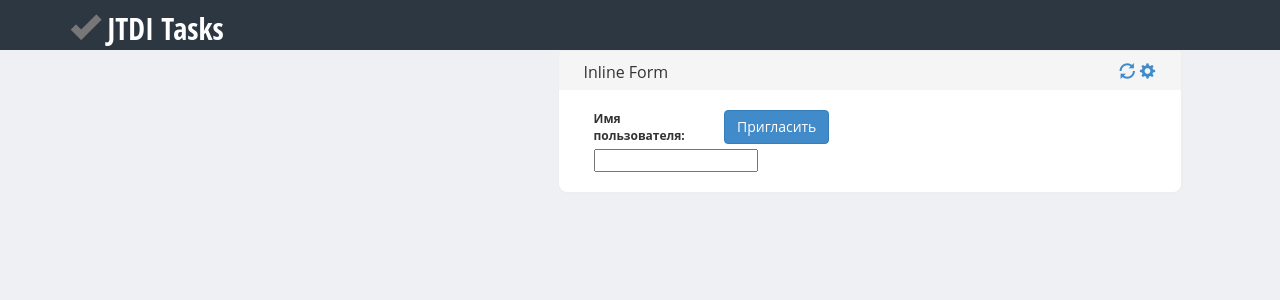
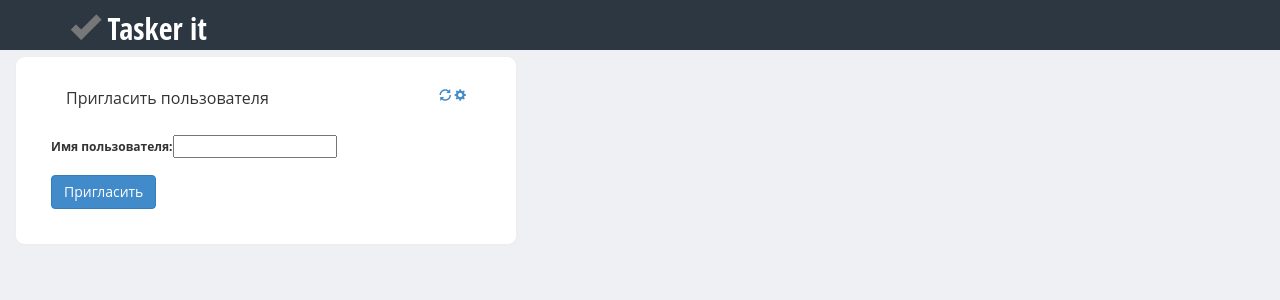
Before and after one commit to kpronink/JTDI, a Django app: template JtdiTASKS/templates/JtdiTASKS/user_invite.html in a window 1280 px wide. Shown: the top 300 px of the page. Run offline with Django 3.2, Linux system fonts and the light colour scheme; the template is opened without the code that fills it: values that come from a table or form of the project are taken from there, others are empty; some libraries are stand-ins or nearby versions.

Commit message:
edit project

```diff
--- a/JtdiTASKS/forms.py
+++ b/JtdiTASKS/forms.py
@@ -20,9 +20,10 @@ class DataTimeInput(Input):
 
 
 class CharFieldWidget(Input):
-    def __init__(self, max_length=None, min_length=None, strip=True, empty_value='', *args, **kwargs):
+    def __init__(self, max_length=None, min_length=None, strip=True, empty_value='', name='', *args, **kwargs):
         self.max_length = max_length
         self.min_length = min_length
+        self.name = name
         self.strip = strip
         self.empty_value = empty_value
         super(CharFieldWidget, self).__init__(*args, **kwargs)
@@ -68,10 +69,10 @@ class UserForm(forms.ModelForm):
 
 
 class TaskForm(forms.Form):
-    PRIORITY_1 = 'red'
-    PRIORITY_2 = 'yellow'
-    PRIORITY_3 = 'green'
-    PRIORITY_4 = 'grey'
+    PRIORITY_1 = '1'
+    PRIORITY_2 = '2'
+    PRIORITY_3 = '3'
+    PRIORITY_4 = '4'
 
     PRIORITY_CHOISE = (
         (PRIORITY_4, 'Степень важности 4'),
@@ -141,3 +142,7 @@ class ProjectForm(forms.ModelForm):
         labels = {
             'title': '',
         }
+
+
+class ProjectFormRename(forms.Form):
+    title = forms.CharField(label='Новый заголовок')
--- a/JtdiTASKS/static/js/custom.js
+++ b/JtdiTASKS/static/js/custom.js
@@ -18,3 +18,17 @@ $(document).ready(function(){
   });
 
 });
+
+
+$("#id_username").change(function () {
+    $.ajax({
+        url: "/ajax/validate_username/",
+        data: {'username': $("#id_username")[0].value},
+        dataType: 'json',
+        success: function (data) {
+            if (data.is_taken != true) {
+                alert(data.error_message);
+            }
+        }
+    });
+});
--- a/JtdiTASKS/static/js/parse_date.js
+++ b/JtdiTASKS/static/js/parse_date.js
@@ -263,7 +263,7 @@ $scope.jsParseDate = function(title) {
             var sms = "";
         }}
         if (mydate == "") {mydate = new Date()};
-        document.getElementById('id_time_field').value = mydate.getHours() + ":" + (mydate.getMinutes()<10?'0':'') + mydate.getMinutes();
+        document.getElementById('id_time_field').value = (mydate.getHours()<10?'0'+mydate.getHours():'') + ":" + (mydate.getMinutes()<10?'0':'') + mydate.getMinutes();
 
         var day = mydate.getDate() + "";
         var month = (mydate.getMonth() + 1) + "";
--- a/JtdiTASKS/templates/JtdiTASKS/base.html
+++ b/JtdiTASKS/templates/JtdiTASKS/base.html
@@ -5,7 +5,7 @@
 <html>
 
 <head>
-    <title>JTDI Tasks</title>
+    <title>Tasker it</title>
     <meta name="viewport" content="width=device-width, initial-scale=1.0">
     <!-- jQuery UI -->
     <script src="https://code.jquery.com/jquery-3.1.0.min.js"></script>
@@ -30,23 +30,8 @@
             }
         }
     </script>
+
     {% block javascript %}
-        <script>
-            $("#id_username").change(function () {
-              $.ajax({
-                url: "{% url 'validate_username' %}",
-                data: {'username': $("#id_username")[0].value},
-                dataType: 'json',
-                success: function (data) {
-                  if (data.is_taken) {
-                    alert(data.error_message);
-                  }
-                }
-              });
-
-            });
-          </script>
-
     <script>
         function show()
         {
@@ -59,6 +44,7 @@
                       '<div id="myAlert5" class="alert alert-success">',
                           '   <span class="close">&times;</span>',
                           '   <a href="%KEY%">%value%</a>',
+                          '   <a href="%KEY%not_remind">| Не напоминать</a>',
                       '</div>'
                         ].join("\n");
                         var el = document.getElementById('alert');
@@ -105,7 +91,7 @@
                 <div class="col-md-5">
                     <!-- Logo -->
                     <div class="logo">
-                        <h1><a href={% url 'task_list' %}><i class="glyphicon glyphicon-ok" style="color: #777777"></i> JTDI Tasks</a></h1> </div>
+                        <h1><a href={% url 'task_list' %}><i class="glyphicon glyphicon-ok" style="color: #777777"></i> Tasker it</a></h1> </div>
                 </div> {% if user.is_authenticated %}
                 {% search_block user %}
                 {% profile_menu user%}{% endif %}
--- a/JtdiTASKS/templates/JtdiTASKS/finished_task.html
+++ b/JtdiTASKS/templates/JtdiTASKS/finished_task.html
@@ -26,6 +26,7 @@
 				                  <th>Дата начала</th>
                                   <th> </th>
                                   <th>Время начала</th>
+                                  <th>Дата завершения</th>
 				                </tr>
 				              </thead>
 				              <tbody>
@@ -41,6 +42,7 @@
                                         <td>  </td>
                                     {% endif %}
                                     <td>{{ task.time }}</td>
+                                    <td>{{ task.date_finish }}</td>
                                     <td><a href="{% url 'task_restore' pk=task.pk %}" data-rel="collapse" title="Восстановить задачу">
                                         <i class="glyphicon glyphicon-backward"></i></a></td>
                                     <td><a href="{% url 'task_del' pk=task.pk %}" data-rel="collapse" title="Удалить задачу">
--- a/JtdiTASKS/templates/JtdiTASKS/index.html
+++ b/JtdiTASKS/templates/JtdiTASKS/index.html
@@ -41,11 +41,12 @@
                                     {% endif %}
                                     <td>{{ task.time }}</td>
                                     <td><a href="{% url 'task_finish' pk=task.pk %}" data-rel="collapse" title="Завершить задачу">
-                                        <i class="glyphicon glyphicon-flag" style="color: {{ task.priority }}"></i></a></td>
+                                        <i class="glyphicon glyphicon-flag" style="color: {{ task.color }}"></i></a></td>
                                     <td><a href="{% url 'task_edit' pk=task.pk %}" data-rel="collapse" title="Редактировать задачу">
                                         <i class="glyphicon glyphicon-cog"></i></a></td>
                                     <td><a href="{% url 'task_del' pk=task.pk %}" data-rel="collapse" title="Удалить задачу">
                                         <i class="glyphicon glyphicon-trash"></i></a></td>
+                                    <td>{% task_menu user %}</td>
                                 </tr>
                               {% endfor %}
 				              </tbody>
--- a/JtdiTASKS/templates/JtdiTASKS/menu.html
+++ b/JtdiTASKS/templates/JtdiTASKS/menu.html
@@ -14,7 +14,7 @@
                                     <li>
                                         <!--<div class="circle" style="{{ project_item.color_project }}">
                                         </div>-->
-                                        <a href="{% url 'project_tasks_list' pk=project_item.pk %}">{{ project_item.title }}</a>
+                                        <a href="{% url 'project_tasks_list' pk=project_item.pk %}">{{ project_item.title }} </a>
                                     </li>
                                 {% endfor %}
 
--- a/JtdiTASKS/templates/JtdiTASKS/project_task_list.html
+++ b/JtdiTASKS/templates/JtdiTASKS/project_task_list.html
@@ -10,8 +10,7 @@
 							<div class="panel-title">Задачи проекта - {{ project_object.title }}</div>
 
 							<div class="panel-options">
-								<a href="#" data-rel="collapse"><i class="glyphicon glyphicon-refresh"></i></a>
-								<a href="#" data-rel="reload"><i class="glyphicon glyphicon-cog"></i></a>
+                                {% project_menu project %}
 							</div>
 						</div>
 		  				<div class="panel-body">
--- a/JtdiTASKS/templates/JtdiTASKS/user_invite.html
+++ b/JtdiTASKS/templates/JtdiTASKS/user_invite.html
@@ -2,32 +2,37 @@
 {% load bootstrap %}
 {% load staticfiles %}
 {% block content %}
+ <div class="col-md-10">
+
 	  			<div class="row">
 	  				<div class="col-md-6">
-	  					<div class="content-box-header">
-		  					<div class="panel-title">Inline Form</div>
+	  					<div class="content-box-large">
+			  				<div class="panel-heading">
+					            <div class="panel-title">Пригласить пользователя</div>
 
 					            <div class="panel-options">
 					              <a href="#" data-rel="collapse"><i class="glyphicon glyphicon-refresh"></i></a>
 					              <a href="#" data-rel="reload"><i class="glyphicon glyphicon-cog"></i></a>
 					            </div>
 					        </div>
-			  			<div class="content-box-large box-with-header">
-			  				<form method="post" class="form-inline" role="form">
-
+			  				<div class="panel-body">
+			  					<form method="POST" class="form">
                                     <fieldset>
-                                    <div class="form-group col-sm-3">
+								  <div class="form-group">
 								        {% csrf_token %}
                                         {{ invite_form|bootstrap }}
 								  </div>
-									<button type="submit" class="btn btn-primary">
+                                </fieldset>
+								  <div>
+										<div class="btn btn-primary">
 											Пригласить
-									</button>
-								</fieldset>
-
+										</div>
+                                  </div>
 								</form>
 			  				</div>
 			  			</div>
+	  				</div>
+                    </div>
+ </div>
 
-</div>
 {% endblock content %}
--- a/JtdiTASKS/urls.py
+++ b/JtdiTASKS/urls.py
@@ -19,7 +19,9 @@ urlpatterns = [
     url(r'^task/(?P<pk>[0-9]+)/$', views.task_detail, name='task_detail'),
     url(r'^task/(?P<pk>[0-9]+)/edit/$', views.task_edit, name='task_edit'),
     url(r'^task/(?P<pk>[0-9]+)/del$', views.task_del, name='task_del'),
+    url(r'^project/(?P<pk>[0-9]+)/del$', views.project_del, name='project_del'),
     url(r'^(?P<pk>[0-9]+)/finish$', views.task_finish, name='task_finish'),
+    url(r'^task/(?P<pk>[0-9]+)/not_remind$', views.task_do_not_remind, name='not_remind$'),
     url(r'^(?P<pk>[0-9]+)/restore', views.task_restore, name='task_restore'),
     url(r'^task/new/$', views.task_new, name='task_new'),
     url(r'^task/new/(?P<project>[0-9]+)/$', views.task_new, name='project_task_new'),
--- a/JtdiTASKS/views.py
+++ b/JtdiTASKS/views.py
@@ -5,13 +5,15 @@ from allauth.socialaccount.models import SocialAccount
 from django.contrib import messages
 
 from django.db.models import Q, Count
+from django.forms import formset_factory
 from django.http import JsonResponse
 from django.shortcuts import render, get_object_or_404, redirect
 import datetime
 
 from django.template.defaulttags import register
 
-from .forms import TaskForm, TaskEditForm, UserProfileForm, UserForm, ProjectForm, SearchForm, InviteUserForm
+from .forms import TaskForm, TaskEditForm, UserProfileForm, UserForm, ProjectForm, SearchForm, InviteUserForm, \
+    ProjectFormRename
 from django.contrib.auth.forms import AuthenticationForm
 from .models import Task, Project, User, InviteUser
 from django.contrib.auth import logout, login
@@ -73,14 +75,14 @@ def validate_username(request):
     data = {
         'is_taken': User.objects.filter(username__iexact=username).exists()
     }
-    if data['is_taken']:
-        data['error_message'] = 'A user with this username already exists.'
+    if not data['is_taken']:
+        data['error_message'] = 'Пользователя с таким именем не существует'
     return JsonResponse(data)
 
 
 def get_recent_task(request):
     if request.user.is_authenticated():
-        tasks_alert = Task.objects.filter(active=True).filter(author=request.user).filter(project=None) \
+        tasks_alert = Task.objects.filter(active=True).filter(author=request.user).filter(project=None).filter(remind=True) \
             .filter(date__lte=datetime.datetime.today()).order_by('date')
         data = {}
         for task in tasks_alert:
@@ -150,7 +152,8 @@ def task_list(request):
     start_day = currentdate.combine(currentdate, currentdate.min.time())
     end_day = currentdate.combine(currentdate, currentdate.max.time())
 
-    tasks = Task.objects.filter(active=True).filter(author=request.user).filter(project=None).order_by('date')
+    tasks = Task.objects.filter(active=True).filter(author=request.user).filter(project=None).\
+        order_by('date', 'priority', 'time')
     tasks_finish = Task.objects.filter(active=False).filter(finished=True).filter(author=request.user). \
         filter(project=None).order_by(
         'date_finish')
@@ -170,7 +173,7 @@ def task_list(request):
         tasks = paginator_task.page(paginator_task.num_pages)
 
     if request.method == 'POST':
-        project_form = ProjectForm(request.POST)
+        project_form = ProjectForm(request.POST, prefix='project')
         if project_form.is_valid():
             project = Project()
             project.title = project_form.cleaned_data['title']
@@ -232,13 +235,18 @@ def project_task_list(request, pk):
     project = Project.objects.filter(pk=pk)[0]
 
     if request.method == 'POST':
-        project_form = ProjectForm(request.POST)
+        # project_form = ProjectForm(request.POST)
+        project_form = ProjectForm(request.POST, prefix='project')
+        project_rename_form = ProjectFormRename(request.POST, prefix='rename_project')
         if project_form.is_valid():
             project = Project()
             project.title = project_form.cleaned_data['title']
             project.author = request.user
             project.save(Project)
             return redirect('/')
+        elif project_rename_form.is_valid():
+            project.title = project_rename_form.cleaned_data['title']
+            project.save()
 
     return render(request, 'JtdiTASKS/project_task_list.html', {'tasks': tasks,
                                                                 'tasks_finish': tasks_finish,
@@ -277,7 +285,7 @@ def task_detail(request, pk):
 
     task = get_object_or_404(Task, pk=pk)
 
-    project_form = ProjectForm()
+    project_form = ProjectForm(request.POST, prefix='project')
     if request.method == "POST":
         if project_form.is_valid():
             project = Project()
@@ -303,7 +311,7 @@ def task_edit(request, pk):
             task.active = True
             task.save()
             return redirect('task_detail', pk=task.pk)
-        project_form = ProjectForm(request.POST)
+        project_form = ProjectForm(request.POST, prefix='project')
         if project_form.is_valid():
             project = Project()
             project.title = project_form.cleaned_data['title']
@@ -350,6 +358,22 @@ def task_finish(request, pk):
     return success_url
 
 
+def task_do_not_remind(request, pk):
+    if not request.user.is_authenticated():
+        return redirect('login')
+
+    task = get_object_or_404(Task, pk=pk)
+    task.remind = False
+    task.save()
+    if task.project is not None:
+        project_pk = task.project.pk
+        success_url = redirect('project_tasks_list', pk=project_pk)
+    else:
+        success_url = redirect('/')
+
+    return success_url
+
+
 def task_restore(request, pk):
     if not request.user.is_authenticated():
         return redirect('login')
@@ -371,6 +395,12 @@ def task_new(request, project=None):
     if not request.user.is_authenticated():
         return redirect('login')
 
+    COLOR_CHOISE = {
+        1: 'red',
+        2: 'yellow',
+        3: 'green',
+        4: 'grey'}
+
     if request.method == "POST":
         proj = None
         form = TaskForm(request.POST, initial={'project': 'instance'})
@@ -390,10 +420,12 @@ def task_new(request, project=None):
             task.active = True
             task.repeating = form.cleaned_data['repeating']
             task.priority = form.cleaned_data['priority_field']
+            task.color = COLOR_CHOISE[int(task.priority)]
+            task.remind = False
             task.save(Task)
 
             return success_url
-        project_form = ProjectForm(request.POST)
+        project_form = ProjectForm(request.POST, prefix='project')
         if project_form.is_valid():
             project = Project()
             project.title = project_form.cleaned_data['title']
@@ -405,6 +437,22 @@ def task_new(request, project=None):
 
     return render(request, 'JtdiTASKS/new_task.html', {'form': form
                                                        })
+
+
+def project_del(request, pk):
+    if not request.user.is_authenticated():
+        return redirect('login')
+
+    project = get_object_or_404(Project, pk=pk)
+    tasks = Task.objects.filter(active=True).filter(author=request.user). \
+        filter(project=pk).order_by('date')
+    for task in tasks:
+        task_obj = get_object_or_404(Task, pk=task.pk)
+        task_obj.delete()
+    project.delete()
+    success_url = redirect('/')
+
+    return success_url
 
 
 def user_invite(request):
@@ -422,7 +470,7 @@ def user_invite(request):
             invite.save(InviteUser)
 
             return redirect('/invite')
-        project_form = ProjectForm(request.POST)
+        project_form = ProjectForm(request.POST, prefix='project')
         if project_form.is_valid():
             project = Project()
             project.title = project_form.cleaned_data['title']
@@ -440,7 +488,7 @@ def user_invite(request):
 def project_recent_list(user):
     return {
         'projects': Project.objects.filter(author=user),
-        'project_form': ProjectForm(),
+        'project_form': ProjectForm(prefix='project'),
     }
 
 
@@ -459,6 +507,19 @@ def profile_menu(user):
             'values': values}
 
 
+@register.inclusion_tag('JtdiTASKS/task_menu.html')
+def task_menu(user):
+
+    return {'user': user,
+            }
+
+
+@register.inclusion_tag('JtdiTASKS/project_menu.html')
+def project_menu(project):
+    return {'project': project,
+            'project_rename_form': ProjectFormRename(prefix='rename_project')}
+
+
 @register.inclusion_tag('JtdiTASKS/search_block.html')
 def search_block(user):
     return {'user': user,
```
Also changed, not shown: JtdiTASKS/models.py (+6 -5 lines), JtdiTASKS/templates/JtdiTASKS/profile_menu.html (+5 -2 lines), JtdiTASKS/templates/JtdiTASKS/project_menu.html (added, +18 -0 lines), JtdiTASKS/templates/JtdiTASKS/task_menu.html (added, +11 -0 lines), JtdiTASKS/migrations/0007_auto_20171003_0822.py (added), JtdiTASKS/migrations/0008_auto_20171004_1742.py (added). Lines whose indentation alone changed are shown as unchanged.
